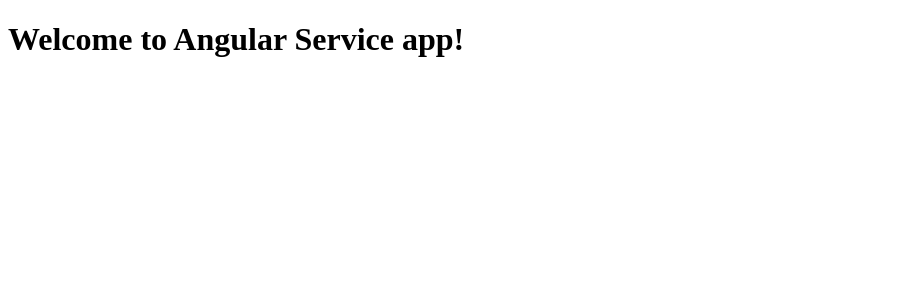
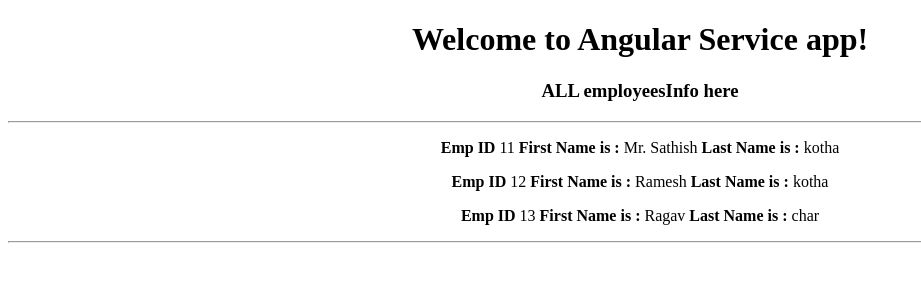
Before and after one commit to Sathishchary/AngularServiceEx, an Angular app: page / in a window 1280 px wide. Shown: the top 300 px of the page, without its empty margins (0-921 px from the left). Built offline with nearby package versions, Linux system fonts and the light colour scheme; no server answers.

Commit message:
created employees modal class with data

```diff
--- a/src/app/app.component.html
+++ b/src/app/app.component.html
@@ -1,7 +1,9 @@
-  <h1>
-    Welcome to {{title}}!
-  </h1>
-  <div *ngFor = "let emp of employeesInfo">
-    <p>{{emp.firstName}}</p>
-    <p>{{emp.lastName}}</p>
-  </div>
+<h1 style="text-align: center">
+  Welcome to {{title}}!
+</h1>
+<h3 style="text-align: center">ALL employeesInfo here</h3>
+<hr>
+<div *ngFor="let emp of employeesInfo" style="text-align: center">
+  <p><b>Emp ID</b>  {{emp.id}}<b>  First Name is :</b> {{emp.firstName}} <b>Last Name is :</b> {{emp.lastName}}</p>
+</div>
+<hr>
--- a/src/app/app.component.ts
+++ b/src/app/app.component.ts
@@ -10,12 +10,13 @@
 })
 export class AppComponent implements OnInit  {
   title = 'Angular Service app';
-  employeesInfo: Employee;
+  employeesInfo: Employee[];
   data: any;
+  response: Employee[];
   constructor(public referService: ReferenceService, public http: Http) { }
   getAllEmployees() {
     this.referService.getAllEmployees()
-      .subscribe((result: Employee) => {
+      .subscribe((result: Employee[]) => {
        console.log('the employess data:' + result);
        this.employeesInfo = result;
       },
@@ -24,8 +25,7 @@
       });
    }
     allemployees() {
-         this.http.get('JsonFile/service.json')
-                .subscribe(res => this.data = res.json());
+         this.referService.getAllEmps().then(response => this.employeesInfo = response);
     }
     ngOnInit() {
       this.getAllEmployees();
--- a/src/app/models/employee.ts
+++ b/src/app/models/employee.ts
@@ -1,4 +1,5 @@
 export class Employee  {
+    id: number;
     firstName: string;
     lastName: string;
 }
--- /dev/null
+++ b/src/app/models/employees.ts
@@ -0,0 +1,7 @@
+import { Employee } from './employee';
+
+export const ALLEMPS: Employee[] = [
+  { id: 11, firstName: 'Mr. Sathish', lastName: 'kotha' },
+  { id: 12, firstName: 'Ramesh', lastName: 'kotha' },
+  { id: 13, firstName: 'Ragav', lastName: 'char' },
+];
--- a/src/app/services/reference.service.ts
+++ b/src/app/services/reference.service.ts
@@ -4,11 +4,15 @@
 import 'rxjs/add/operator/catch';
 import { Observable } from 'rxjs/Observable';
 import { Employee } from '../models/employee';
+import { ALLEMPS } from '../models/employees';
 
 @Injectable()
 export class ReferenceService {
 
   constructor(private http: Http) { }
+  getAllEmps(): Promise<Employee[]> {
+    return Promise.resolve(ALLEMPS);
+  }
   getAllEmployees(): Observable<any> {
     try {
        return this.http.get('JsonFile/service.json');
```
